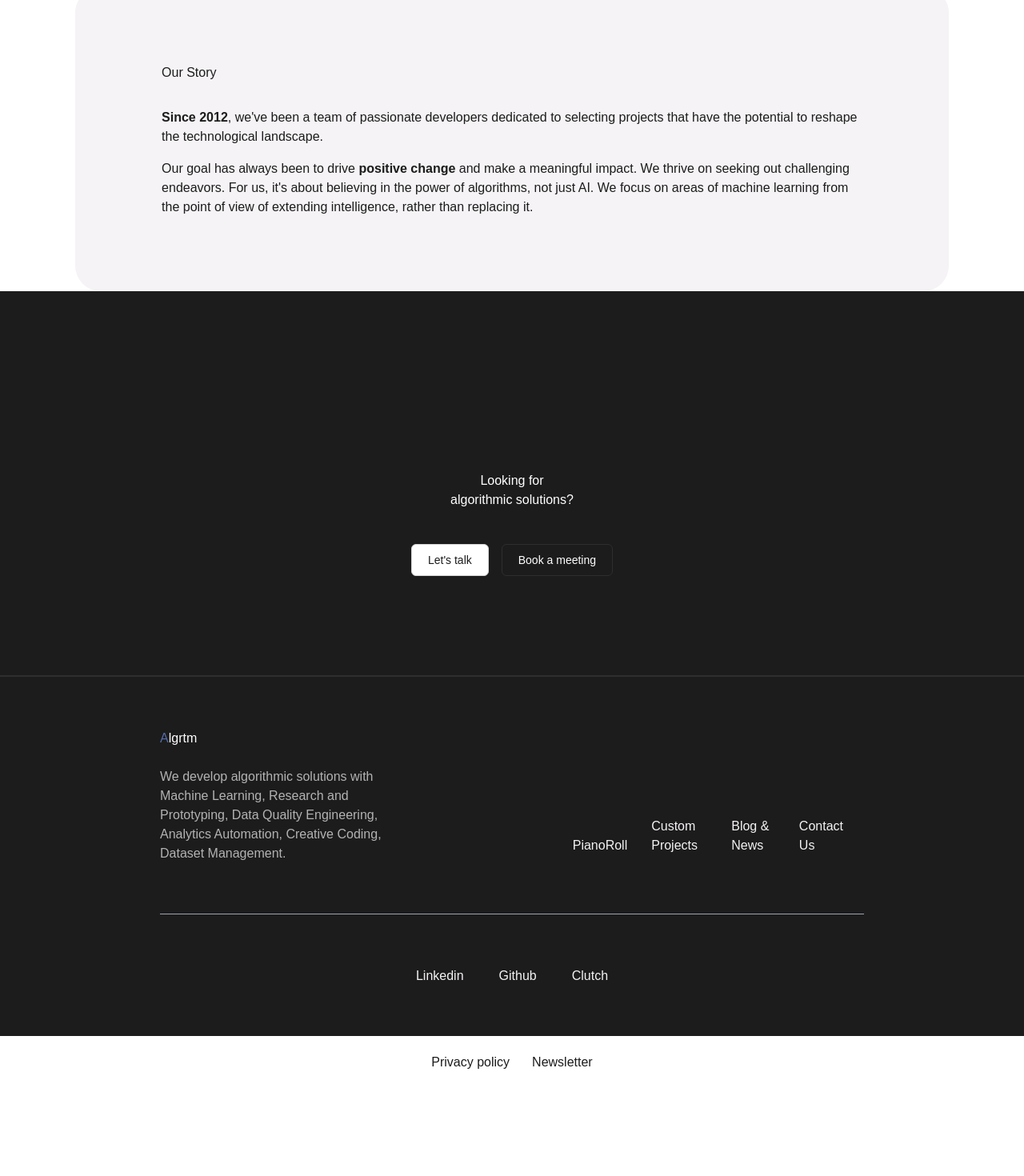
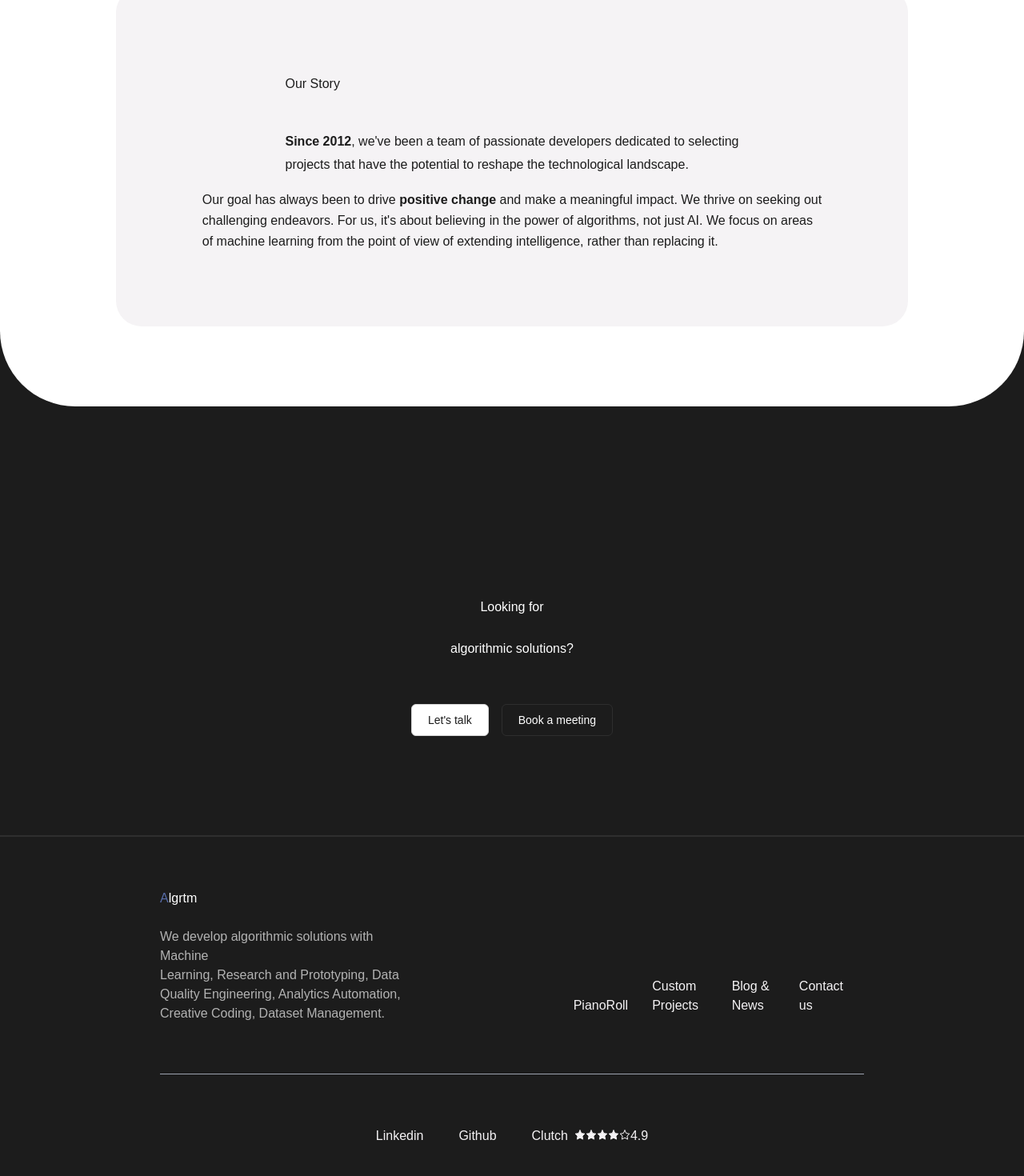
Before and after one commit to Nospoko/epr-landing, a Next.js app in the folder algrtm/: page / in a window 1280 px wide. Shown: the part 1260-2730 px from the top of the page at 80% size. Before the commit the page ends 2619 px from the top, so only its background shows below. Built offline with nearby package versions, Linux system fonts and the light colour scheme.

Commit message:
RoundedRetangle modified and some styles added to compomnents

```diff
--- a/algrtm/src/app/page.js
+++ b/algrtm/src/app/page.js
@@ -4,6 +4,7 @@ import IconsComponent from "@/components/IconsComponent";
 import LinksSection from "@/components/LinksSection";
 import OurStory from "@/components/OurStory";
 import SolutionsSection from "@/components/SolutionsSection";
+import RoundedRectangle from "@/components/shared/RoundedRectangle";
 
 export default function Home() {
   return (
@@ -12,6 +13,7 @@ export default function Home() {
       <IconsComponent />
       <AlgorithmicMusicSection />
       <OurStory />
+      <RoundedRectangle />
       <SolutionsSection />
       <LinksSection />
     </main>
--- a/algrtm/src/components/LinksSection.js
+++ b/algrtm/src/components/LinksSection.js
@@ -1,3 +1,4 @@
+import Image from "next/image";
 import Link from "next/link";
 import React from "react";
 
@@ -12,12 +13,13 @@ const LinksSection = () => {
               <p className="text-neutralLight-neutral100 h5">lgrtm</p>
             </div>
             <div className="p2 text-neutralLight-neutral60 max-w-[25.375rem]">
-              We develop algorithmic solutions with Machine Learning, Research
-              and Prototyping, Data Quality Engineering, Analytics Automation,
-              Creative Coding, Dataset Management.
+              We develop algorithmic solutions with Machine
+              <br /> Learning, Research and Prototyping, Data Quality
+              Engineering, Analytics Automation, Creative Coding, Dataset
+              Management.
             </div>
           </div>
-          {/* sekcja z linkami */}
+
           <div className="flex gap-[0.625rem] px-4 items-end">
             <Link
               href="#"
@@ -41,7 +43,7 @@ const LinksSection = () => {
               href="#"
               className="p3 text-neutralLight-neutral90 p-[0.625rem]"
             >
-              Contact Us
+              Contact us
             </Link>
           </div>
         </div>
@@ -50,20 +52,24 @@ const LinksSection = () => {
           <hr className="w-full border-t border-gray-400"></hr>
         </div>
 
-        {/* <div>
-        <Image src="/line.svg" width={65} height={0} alt="Line" />
-      </div> */}
-
-        <div className="flex gap-11 flex-center justify-center text-neutralLight-neutral90 p3">
+        <div className="flex gap-11 flex-center justify-center text-neutralLight-neutral90 p3SB">
           <Link href="#" className="text-neutralLight-neutral90 p3">
             Linkedin
           </Link>
           <Link href="#" className="text-neutralLight-neutral90 p3">
             Github
           </Link>
-          <Link href="#" className="text-neutralLight-neutral90 p3">
-            Clutch
-          </Link>
+          <div className="flex">
+            <Link href="#" className="text-neutralLight-neutral90 p3 mr-2">
+              Clutch{" "}
+            </Link>
+            <Image width={14} height={14} src="/assets/icons/star.svg" />
+            <Image width={14} height={14} src="/assets/icons/star.svg" />
+            <Image width={14} height={14} src="/assets/icons/star.svg" />
+            <Image width={14} height={14} src="/assets/icons/star.svg" />
+            <Image width={14} height={14} src="/assets/icons/starEmpty.svg" />
+            4.9
+          </div>
         </div>
       </div>
     </div>
--- a/algrtm/src/components/OurStory.js
+++ b/algrtm/src/components/OurStory.js
@@ -4,20 +4,22 @@ const OurStory = () => {
   return (
     <div className="bg-neutralLight-neutral90 text-neutralLight-neutral10 max-w-[78.25rem] flex justify-center items-center mx-[5.88rem] flex-col px-[6.75rem] py-[5.88rem] rounded-[2rem]">
       <div className="flex flex-col gap-8">
-        <div className="h2">Our Story</div>
-        <div className="h6">
+        <div className="h2 leading-[3.25rem]">Our Story</div>
+        <div className="h6 leading-[1.8rem]">
           <strong>Since 2012</strong>, we've been a team of passionate
-          developers dedicated to selecting projects that have the potential to
-          reshape the technological landscape.
+          developers dedicated to selecting
+          <br /> projects that have the potential to reshape the technological
+          landscape.
         </div>
       </div>
       <div className="flex flex-col mt-4"></div>
-      <div className="p2">
+      <div className="p2 leading-[1.64rem]">
         Our goal has always been to drive <strong>positive change</strong> and
-        make a meaningful impact. We thrive on seeking out challenging
-        endeavors. For us, it's about believing in the power of algorithms, not
-        just AI. We focus on areas of machine learning from the point of view of
-        extending intelligence, rather than replacing it.
+        make a meaningful impact. We thrive on seeking out
+        <br /> challenging endeavors. For us, it's about believing in the power
+        of algorithms, not just AI. We focus on areas
+        <br /> of machine learning from the point of view of extending
+        intelligence, rather than replacing it.
       </div>
     </div>
   );
--- a/algrtm/src/components/SolutionsSection.js
+++ b/algrtm/src/components/SolutionsSection.js
@@ -5,7 +5,7 @@ const SolutionsSection = () => {
   return (
     <div className="bg-neutralLight-neutral10 w-full">
       <div className="pt-[14rem] pb-[7.75rem] flex flex-col justify-center items-center gap-11">
-        <div className="text-neutralLight-neutral100 h2 flex  w-2/3 justify-center items-center text-center">
+        <div className="text-neutralLight-neutral100 h2 flex  w-2/3 justify-center items-center text-center leading-[3.25rem]">
           Looking for <br />
           algorithmic solutions?
         </div>
--- /dev/null
+++ b/algrtm/src/components/shared/RoundedRectangle.js
@@ -0,0 +1,11 @@
+import React from "react";
+
+const RoundedRectangle = () => {
+  return (
+    <div className="relative w-full h-[6.25rem] bg-neutralLight-neutral10">
+      <div className="absolute bottom-0 left-0 w-full h-full bg-neutralLight-neutral100 rounded-b-[5.875rem]"></div>
+    </div>
+  );
+};
+
+export default RoundedRectangle;
--- a/algrtm/src/styles/typography.css
+++ b/algrtm/src/styles/typography.css
@@ -52,6 +52,7 @@
 .p2 {
   font-size: 1rem;
   font-weight: 400;
+  line-height: 1.64rem;
 }
 
 .p3SB {
```
Also changed, not shown: algrtm/public/assets/icons/star.svg (added), algrtm/public/assets/icons/starEmpty.svg (added).
